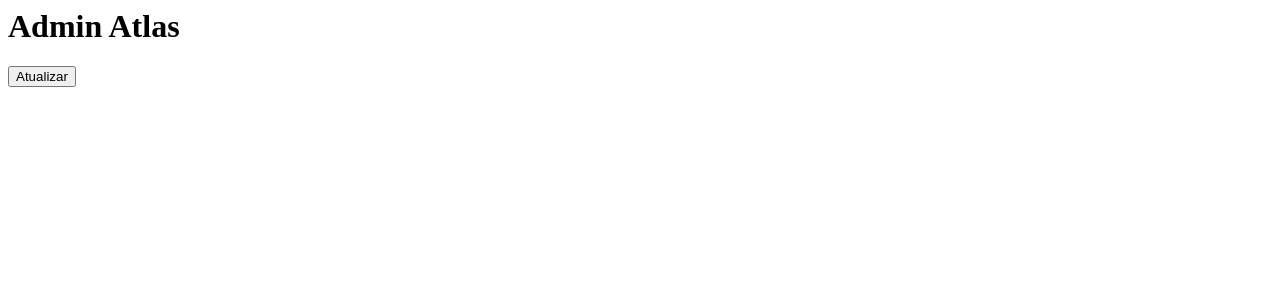
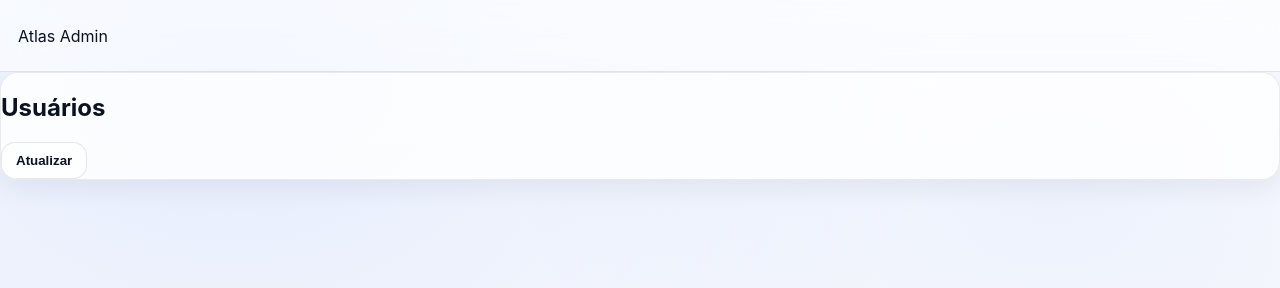
Before and after one commit to atlas-assistente/atlas-beckend, a website: page admin/admin.html in a window 1280 px wide. Drawn offline with Linux system fonts and the light colour scheme; no server answers.

Commit message:
Update admin.html

```diff
--- a/admin/admin.html
+++ b/admin/admin.html
@@ -1,5 +1,26 @@
-<h1>Admin Atlas</h1>
-<button onclick="load()">Atualizar</button>
-<table id="t"></table>
+<!DOCTYPE html>
+<html lang="pt-BR">
+<head>
+<meta charset="UTF-8">
+<title>Atlas • Admin</title>
+<link rel="stylesheet" href="../style.css">
+</head>
+<body class="atlas-app">
+
+<div class="atlas-topbar">
+  <div class="atlas-logo">Atlas Admin</div>
+</div>
+
+<div class="atlas-content">
+
+  <div class="atlas-card">
+    <h2>Usuários</h2>
+    <button class="atlas-btn" onclick="load()">Atualizar</button>
+    <table class="atlas-table" id="t"></table>
+  </div>
+
+</div>
 
 <script src="admin.js"></script>
+</body>
+</html>
```
